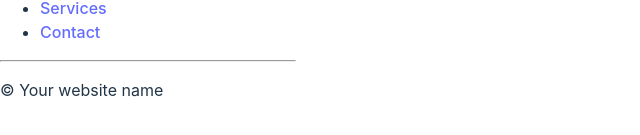
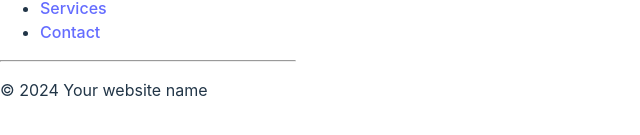
Before and after one commit to illwillgusto/brocodewebsite, a React (Vite) app in the folder my-newreact-app/: page / in a window 1280 px wide. Shown: the part 429-564 px from the top of the page, without its empty margins (0-640 px from the left). Built offline with nearby package versions, Linux system fonts and the light colour scheme.

Commit message:
Update Footer.jsx
added js with the new date and getfullyear method so the current year is displayed after the copyright symbol

```diff
--- a/my-newreact-app/src/Footer.jsx
+++ b/my-newreact-app/src/Footer.jsx
@@ -2,9 +2,9 @@
 function Footer() {
   return(
     <footer>
-      <p>&copy; Your website name</p>
+      <p>&copy; {new Date().getFullYear()} Your website name</p>
     </footer>
-  )
+  );
 }
 
 export default Footer
```
